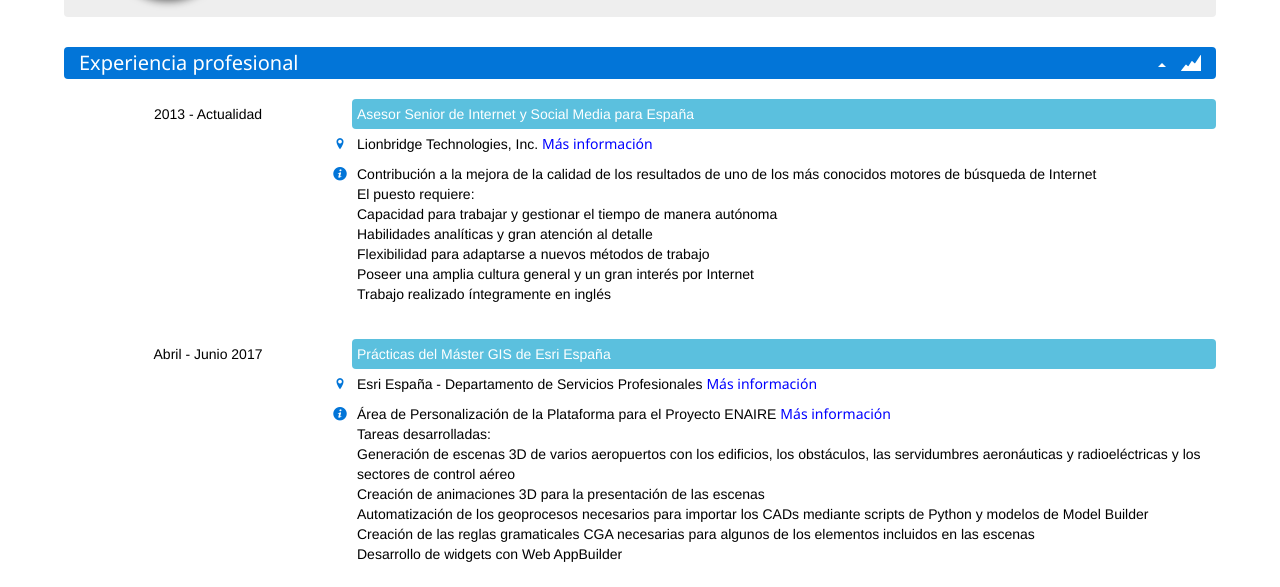
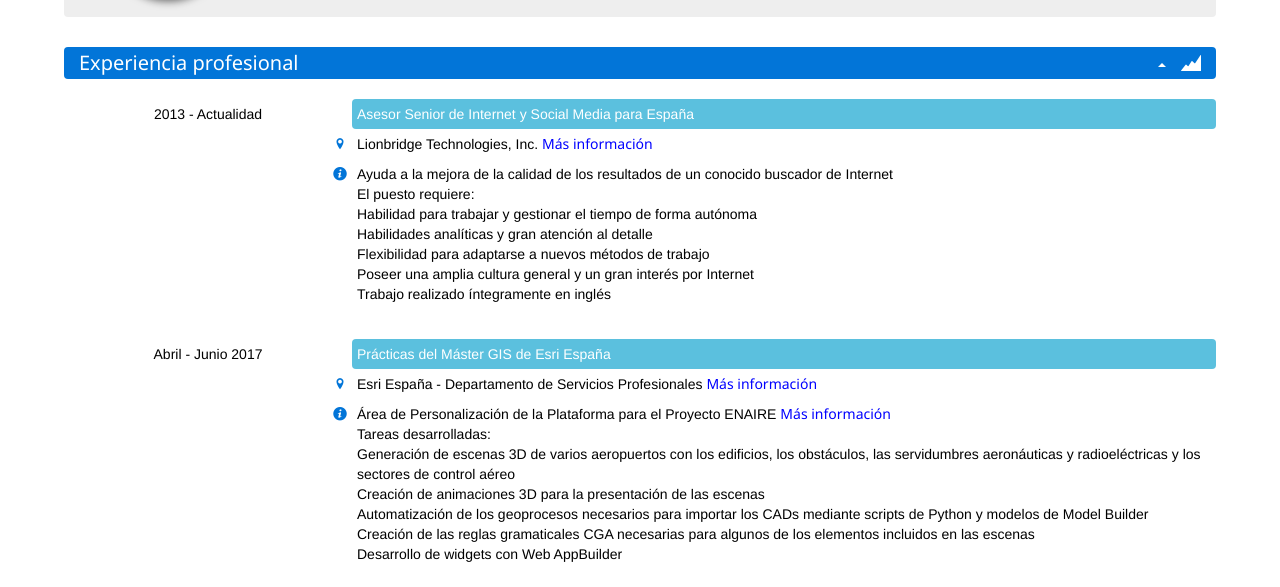
Before and after one commit to csanchezcastro/csanchezcastro.github.io, a plain HTML site: page index.html in a window 1280 px wide. Shown: the part 213-800 px from the top of the page. Drawn offline with nearby package versions, Linux system fonts and the light colour scheme; no server answers; files whose address does not match are found by name.

Commit message:
CV actualizado

```diff
--- a/index.html
+++ b/index.html
@@ -294,10 +294,10 @@ Menu <span class="caret"></span>
   </tr>
   <tr>
     <td class="col-md-3"><span class="icon-info-with-circle"></span></td>
-    <td class="col-md-9">Contribución a la mejora de la calidad de los resultados de uno de los más conocidos motores de búsqueda de Internet<br>
+    <td class="col-md-9">Ayuda a la mejora de la calidad de los resultados de un conocido buscador de Internet<br>
       El puesto requiere:
       <ul>
-        <li>Capacidad para trabajar y gestionar el tiempo de manera autónoma</li>
+        <li>Habilidad para trabajar y gestionar el tiempo de forma autónoma</li>
         <li>Habilidades analíticas y gran atención al detalle</li>
         <li>Flexibilidad para adaptarse a nuevos métodos de trabajo</li>
         <li>Poseer una amplia cultura general y un gran interés por Internet</li>
```
Also changed, not shown: 1 other file.
